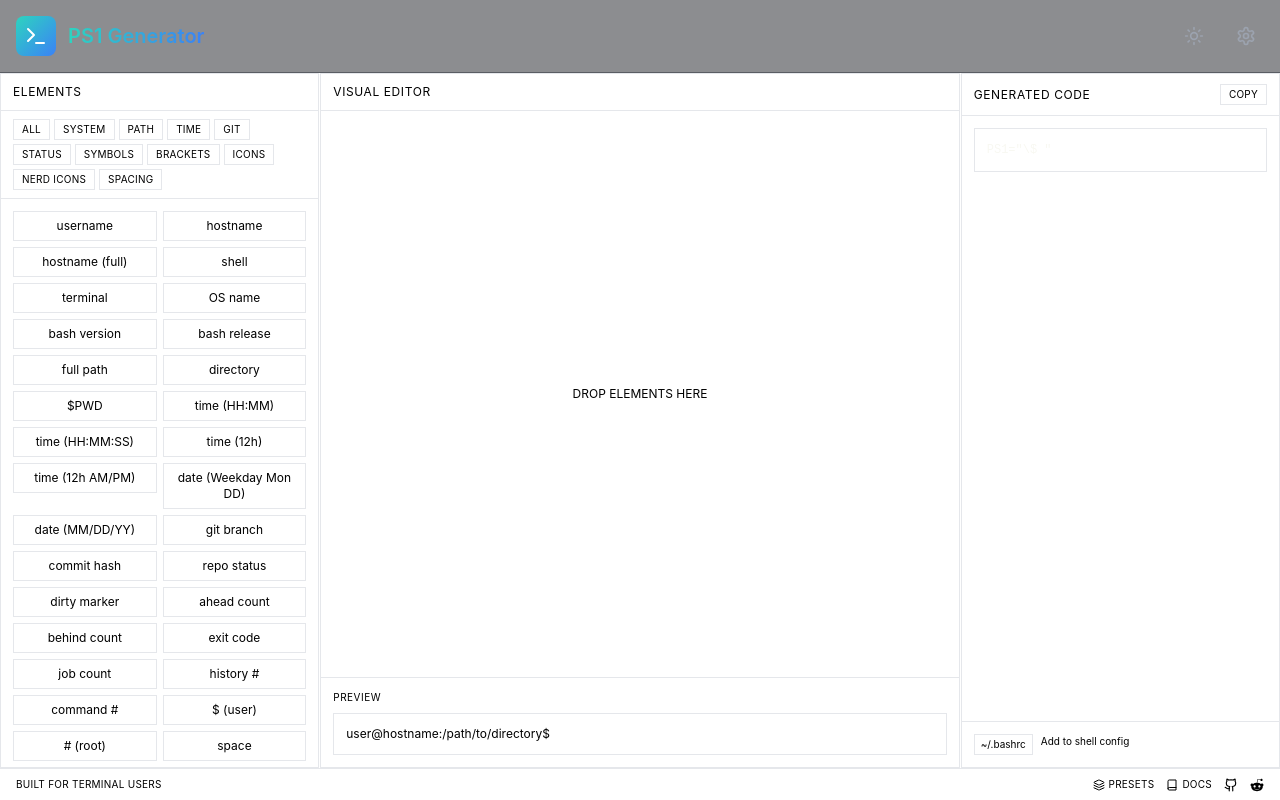
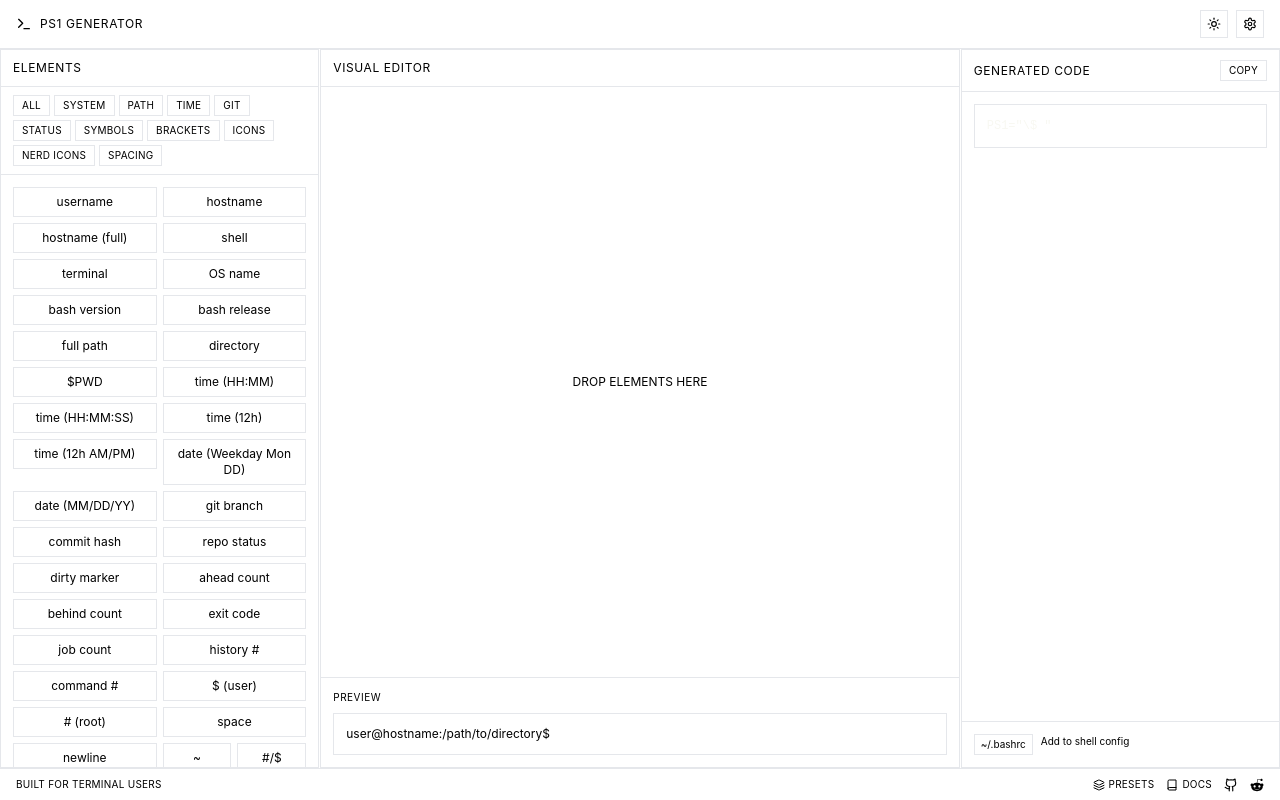
Before and after one commit to shivamksharma/MinimalistPromptGenerator, a React (Vite) app: page / in a window 1280 px wide. Built offline with nearby package versions, Linux system fonts and the light colour scheme.

Commit message:
refactor: update Header component

```diff
--- a/src/components/Header.tsx
+++ b/src/components/Header.tsx
@@ -1,5 +1,5 @@
-import React, { useState } from 'react';
-import { Terminal, Settings, Moon, Sun, X } from 'lucide-react';
+import { useState } from 'react';
+import { Terminal, Settings, Moon, Sun } from 'lucide-react';
 import { useTheme } from '../context/ThemeContext';
 import SettingsMenu from './SettingsMenu';
 import { Link } from 'react-router-dom';
@@ -10,35 +10,33 @@ const Header = () => {
 
   return (
     <>
-      <header className="bg-white/10 dark:bg-gray-800/50 backdrop-blur-sm border-b border-gray-200/10 dark:border-gray-700/50 sticky top-0 z-50 transition-colors duration-200">
-        <div className="container mx-auto px-4 py-4">
+      <header className="bg-graphite-50 dark:bg-graphite-950 border-b border-graphite-200 dark:border-graphite-800 sticky top-0 z-50">
+        <div className="px-4 py-2.5">
           <div className="flex justify-between items-center">
-            <div className="flex items-center space-x-3">
-              <div className="bg-gradient-to-br from-teal-400 to-blue-500 p-2 rounded-lg">
-                <Terminal className="w-6 h-6 text-white" />
-              </div>
-              <h1 className="text-xl font-semibold bg-gradient-to-r from-teal-400 to-blue-500 bg-clip-text text-transparent">
+            <div className="flex items-center space-x-2">
+              <Terminal className="w-4 h-4 text-accent" />
+              <h1 className="text-xs uppercase tracking-wider text-graphite-700 dark:text-graphite-300">
                 <Link to="/">PS1 Generator</Link>
               </h1>
             </div>
-            <div className="flex items-center space-x-4">
+            <div className="flex items-center space-x-2">
               <button
                 onClick={toggleTheme}
-                className="p-2 hover:bg-gray-200/50 dark:hover:bg-gray-700/50 rounded-lg transition-colors"
+                className="p-1.5 border border-graphite-800 text-graphite-500 hover:border-graphite-600 hover:text-graphite-400"
                 aria-label="Toggle theme"
               >
                 {isDark ? (
-                  <Sun className="w-5 h-5 text-gray-400 hover:text-teal-400" />
+                  <Sun className="w-3.5 h-3.5" />
                 ) : (
-                  <Moon className="w-5 h-5 text-gray-600 hover:text-teal-400" />
+                  <Moon className="w-3.5 h-3.5" />
                 )}
               </button>
               <button
                 onClick={() => setShowSettings(true)}
-                className="p-2 hover:bg-gray-200/50 dark:hover:bg-gray-700/50 rounded-lg transition-colors"
+                className="p-1.5 border border-graphite-800 text-graphite-500 hover:border-graphite-600 hover:text-graphite-400"
                 aria-label="Settings"
               >
-                <Settings className="w-5 h-5 text-gray-600 dark:text-gray-400 hover:text-teal-400" />
+                <Settings className="w-3.5 h-3.5" />
               </button>
             </div>
           </div>
```
